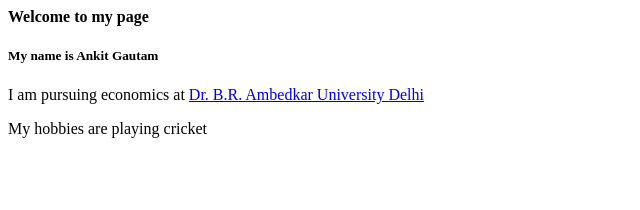
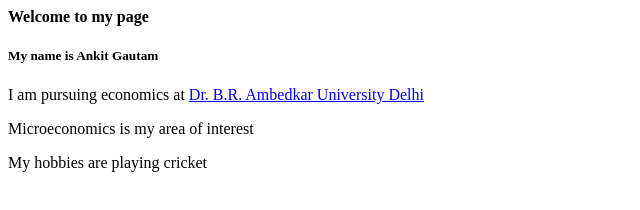
Before and after one commit to ankitgautams/ankitgautams.github.io, a plain HTML site: page index.html in a window 1280 px wide. Shown: the whole page, without its empty margins (0-640 px from the left). Drawn offline with Linux system fonts and the light colour scheme.

Commit message:
Addes interest

```diff
--- a/index.html
+++ b/index.html
@@ -8,6 +8,7 @@ My name is Ankit Gautam
 <h4>Welcome to my page</h4>
 <h5>My name is Ankit Gautam</h5>
 <p>I am pursuing economics at <a href="https://aud.delhi.gov.in/">Dr. B.R. Ambedkar University Delhi</a></p>
+<p>Microeconomics is my area of interest</p>
 <p>My hobbies are playing cricket</p>
 </body>
 </html>
```
